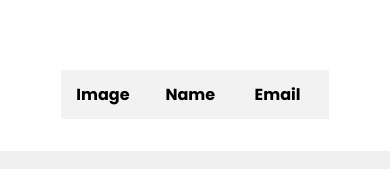
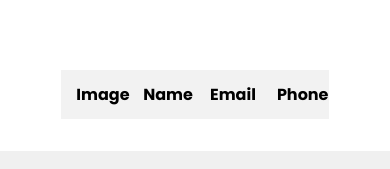
Before and after one commit to FREDVUNI/contactify, a React (Create React App) app: page / in a window 390 px wide. Shown: the part 995-1164 px from the top of the page. Built offline with nearby package versions, Linux system fonts and the light colour scheme; the HTML template or start-up script is replaced by a standard one.

Commit message:
add phone to contacts table

```diff
--- a/src/components/Contacts.jsx
+++ b/src/components/Contacts.jsx
@@ -27,6 +27,7 @@ const Contacts = () => {
             <th className="fixed-column">Image</th>
             <th>Name</th>
             <th>Email</th>
+            <th>Phone</th>
           </tr>
         </thead>
         <tbody>
```
